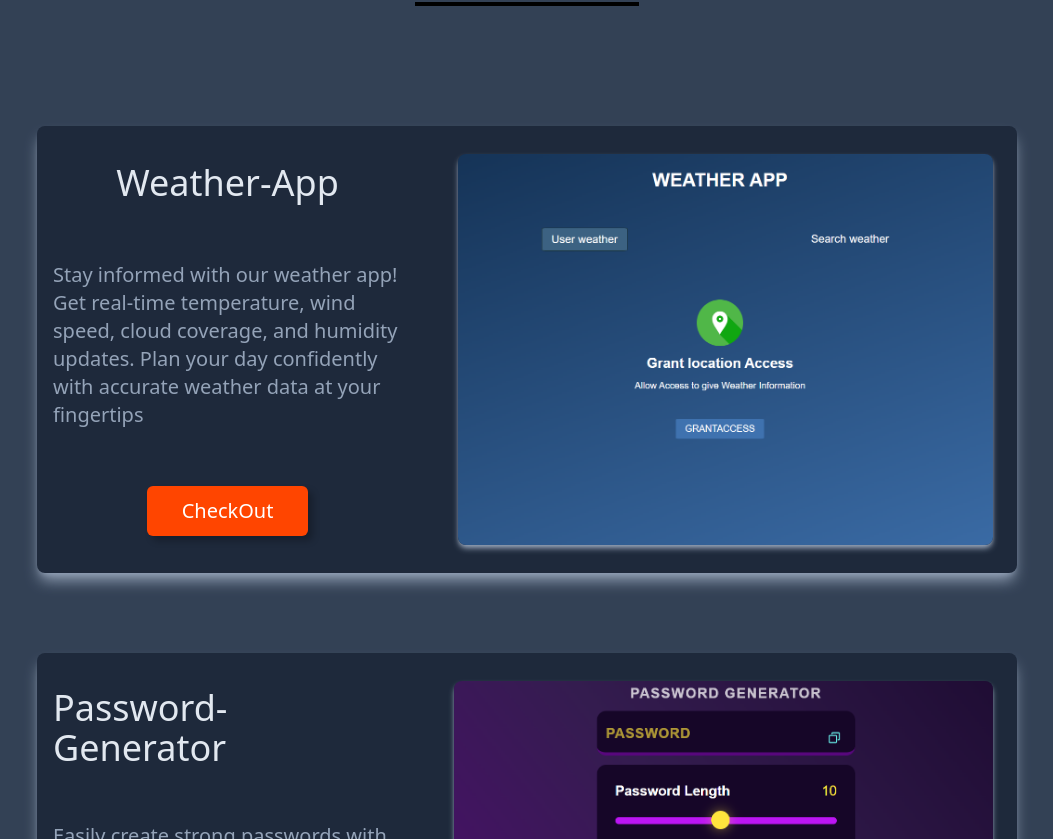
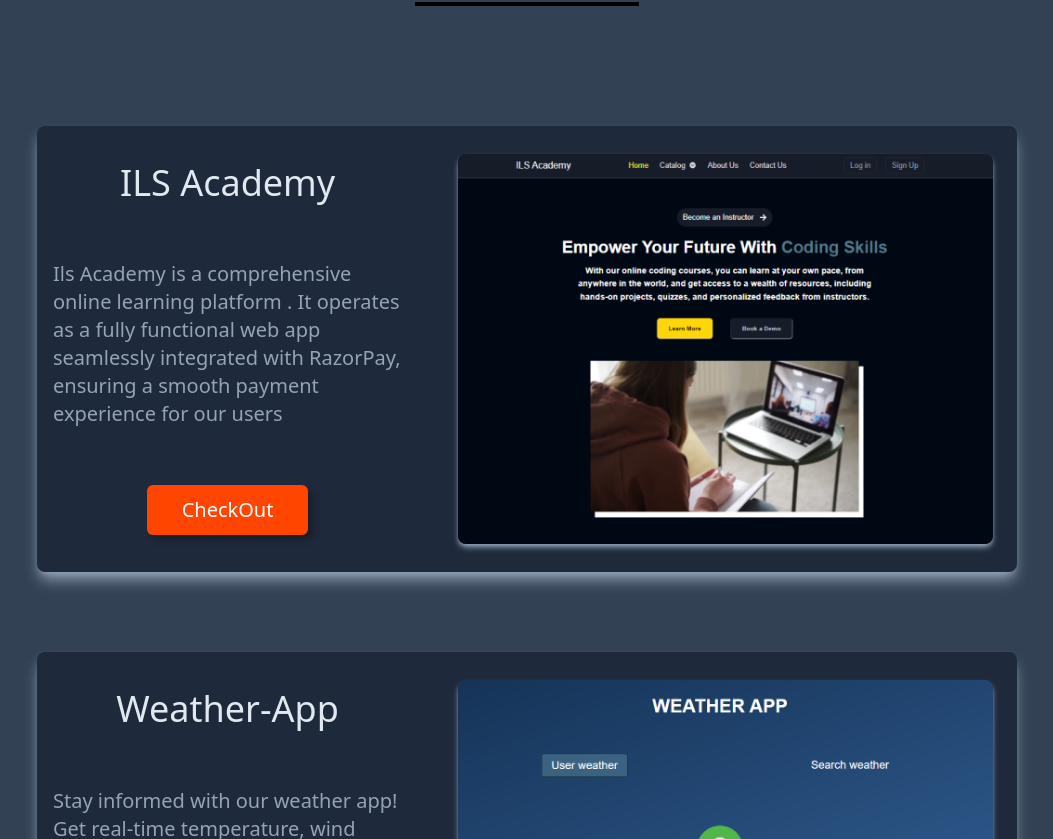
Before and after one commit to Vipin9598/MY-PORTFOLIO, a React (Create React App) app: page / in a window 1280 px wide. Shown: the part 760-1599 px from the top of the page, without its empty margins (113-1166 px from the left). Built offline with nearby package versions, Linux system fonts and the light colour scheme; no server answers.

Commit message:
My new Project

```diff
--- a/src/components/main.js
+++ b/src/components/main.js
@@ -13,9 +13,11 @@
                 <div className="flex flex-col gap-3 text-gray-400 text-3xl my-5">Hi,<br/> I'm Vipin,<br/> <TypingComponent /></div>
                 <div className="text-xl  leading-8 my-8  tracking-wide ">Hey there, I'm Vipin , I'm a final year B.Tech student and a full stack developer with a penchant for turning ideas into interactive digital experiences. Join me as I showcase my journey through a collection of projects that blend creativity and technology.</div>
                 {
-                    <a href="https://drive.google.com/file/d/175RP24fAfzjkdyJDkZEUZybAAxnzum75/view?usp=sharing" >
-                        <Button data={data}></Button>
-                    </a>
+                   <a href="https://drive.google.com/uc?id=175RP24fAfzjkdyJDkZEUZybAAxnzum75" download >
+                   <Button data={data}></Button>
+               </a>
+
+
                 }
 
             </div>
--- a/src/projectData.js
+++ b/src/projectData.js
@@ -1,31 +1,46 @@
-import gif from "./images/gif.png"
-import password from "./images/password.png"
-import weather from "./images/weather.png"
-const data=[
-    {   id:1,
-        url:"https://checkweatherforcast.netlify.app",
-        title:"Weather-App",
-        description:"Stay informed with our weather app! Get real-time temperature, wind speed, cloud coverage, and humidity updates. Plan your day confidently with accurate weather data at your fingertips",
-         image:weather,
-         btn:"CheckOut"
-    },
+import gif from "./images/gif.png";
+import password from "./images/password.png";
+import weather from "./images/weather.png";
+import ILS from "./images/ILS.png";
+const data = [
+  {
+    id: 1,
+    url: "https://vipin-ils-academy.netlify.app",
+    title: "ILS Academy",
+    description:
+      "Ils Academy is a comprehensive online learning platform . It operates as a fully functional web app seamlessly integrated with RazorPay, ensuring a smooth payment experience for our users",
+    image: ILS,
+    btn: "CheckOut",
+  },
+  {
+    id: 2,
+    url: "https://checkweatherforcast.netlify.app",
+    title: "Weather-App",
+    description:
+      "Stay informed with our weather app! Get real-time temperature, wind speed, cloud coverage, and humidity updates. Plan your day confidently with accurate weather data at your fingertips",
+    image: weather,
+    btn: "CheckOut",
+  },
 
-    {   id:2,
-        url:"https://vipin-password-generator-app.netlify.app",
-        title:"Password-Generator",
-        description:"Easily create strong passwords with our app! Generate secure and unique passwords tailored to your needs. Enhance your online security effortlessly. ",
-        image:password,
-        btn:"CheckOut"
-    },
+  {
+    id: 3,
+    url: "https://vipin-password-generator-app.netlify.app",
+    title: "Password-Generator",
+    description:
+      "Easily create strong passwords with our app! Generate secure and unique passwords tailored to your needs. Enhance your online security effortlessly. ",
+    image: password,
+    btn: "CheckOut",
+  },
 
-    {   id:3,
-        url:"https://vipingifgenerator.netlify.app",
-        title:"Random-GIF-Generator",
-        description:"Experience the magic of our Random GIF Generator app! Input any text and watch as it transforms into a delightful GIF. Express emotions, stories, and reactions uniquely through dynamic visuals.",
-        image:gif,
-        btn:"CheckOut"
-    }
-]
+  {
+    id: 4,
+    url: "https://vipingifgenerator.netlify.app",
+    title: "Random-GIF-Generator",
+    description:
+      "Experience the magic of our Random GIF Generator app! Input any text and watch as it transforms into a delightful GIF. Express emotions, stories, and reactions uniquely through dynamic visuals.",
+    image: gif,
+    btn: "CheckOut",
+  },
+];
 
-
-export default data
+export default data;
```
Also changed, not shown: src/components/projectCard.js (+1 -10 lines), src/images/ILS.png (added), 1 other file (tests, documents, lock files or other folders).
